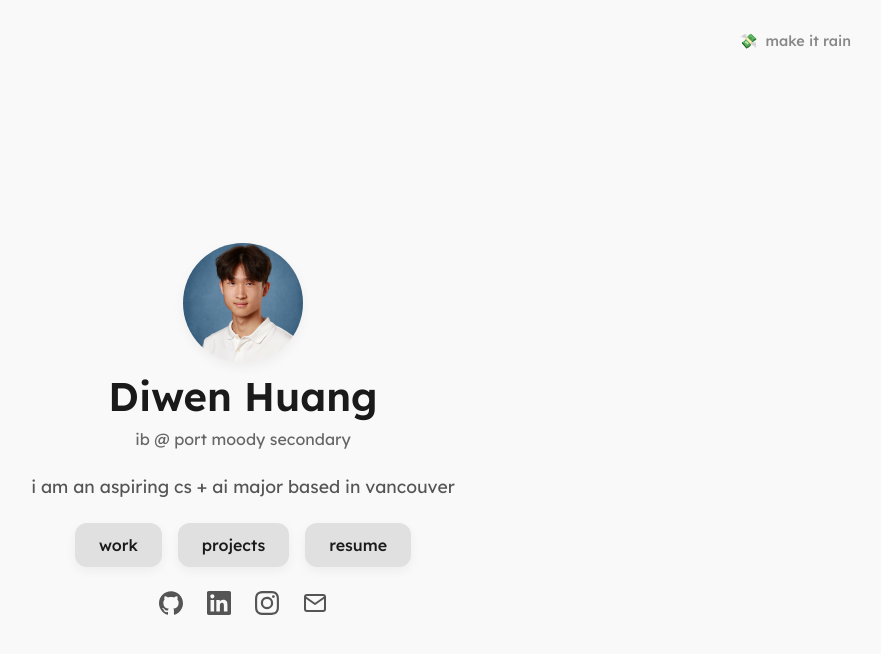
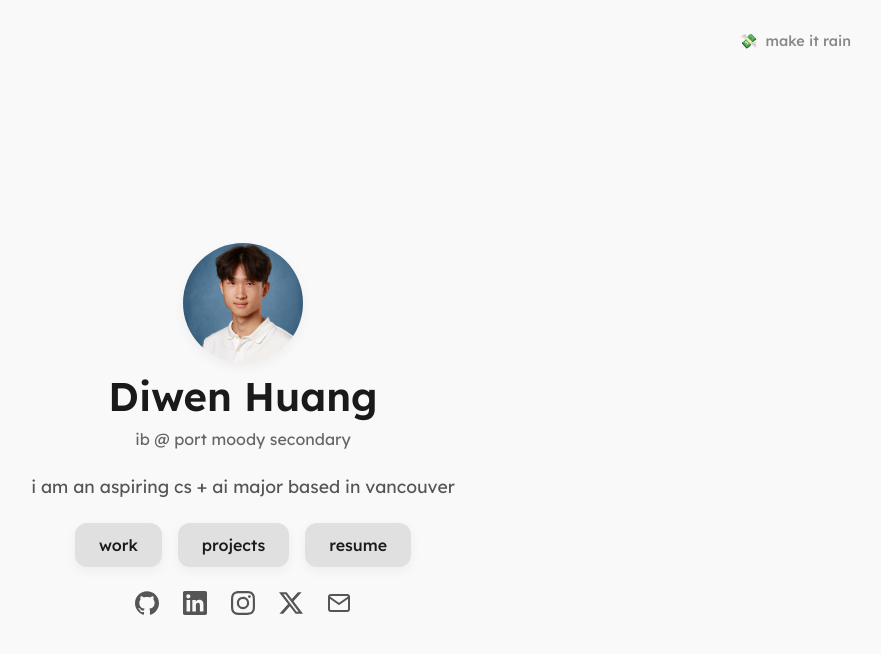
Before and after one commit to diwenne/diwenhuang, a React (Vite) app: page / in a window 1280 px wide. Shown: the top 654 px of the page, without its empty margins (397-1278 px from the left). Built offline with nearby package versions, Linux system fonts and the light colour scheme.

Commit message:
resume and x

```diff
--- a/src/pages/Home.tsx
+++ b/src/pages/Home.tsx
@@ -1,7 +1,7 @@
 import { useState } from 'react';
 import { Link } from 'react-router-dom';
 import ProfilePic from '../assets/headshot.jpg';
-import { SiGithub, SiLinkedin, SiInstagram } from 'react-icons/si';
+import { SiGithub, SiLinkedin, SiInstagram, SiX } from 'react-icons/si';
 import { FiMail } from 'react-icons/fi';
 import Ballpit from '../components/Ballpit';
 import ResumePDF from '../assets/resume.pdf';
@@ -90,6 +90,14 @@ function Home() {
           >
             <SiInstagram />
           </a>
+          <a
+            href="https://x.com/diwennee"
+            target="_blank"
+            rel="noopener noreferrer"
+            aria-label="X"
+          >
+            <SiX />
+          </a>
           <a href="mailto:diwenh5@icloud.com" aria-label="Email">
             <FiMail />
           </a>
--- a/src/pages/Projects.tsx
+++ b/src/pages/Projects.tsx
@@ -15,7 +15,7 @@ const projectData = [
     link: 'https://haocuii.itch.io/steve-the-freakysaur',
     date: 'September 2025',
     description: 'Co-created “Steve the Freakysaur,” a Chrome Dino–style game controlled entirely hands-free using tongue detection through real-time facial landmark segmentation. Built during BC’s biggest youth hackathon (Daydream Game Jam), which was also the largest Daydream event in North America, the project won 1st place out of 124 participants and 50+ projects. The game features single-player, two-player, and Flappy Bird–style modes, and was prototyped in Pygame before being ported to Next.js with TypeScript for web play.',
-    tags: ['Next.js', 'TypeScript', 'Pygame', 'Computer Vision', 'Hackathon', 'Game Development', 'Segmentation Model']
+    tags: ['Next.js', 'TypeScript', 'Tailwind CSS', 'Pygame', 'Computer Vision', 'Hackathon', 'Game Development', 'Segmentation Model']
   },
   {
     icon: ArxivLogo,
```
Also changed, not shown: 2 other files (tests, documents, lock files or other folders).
